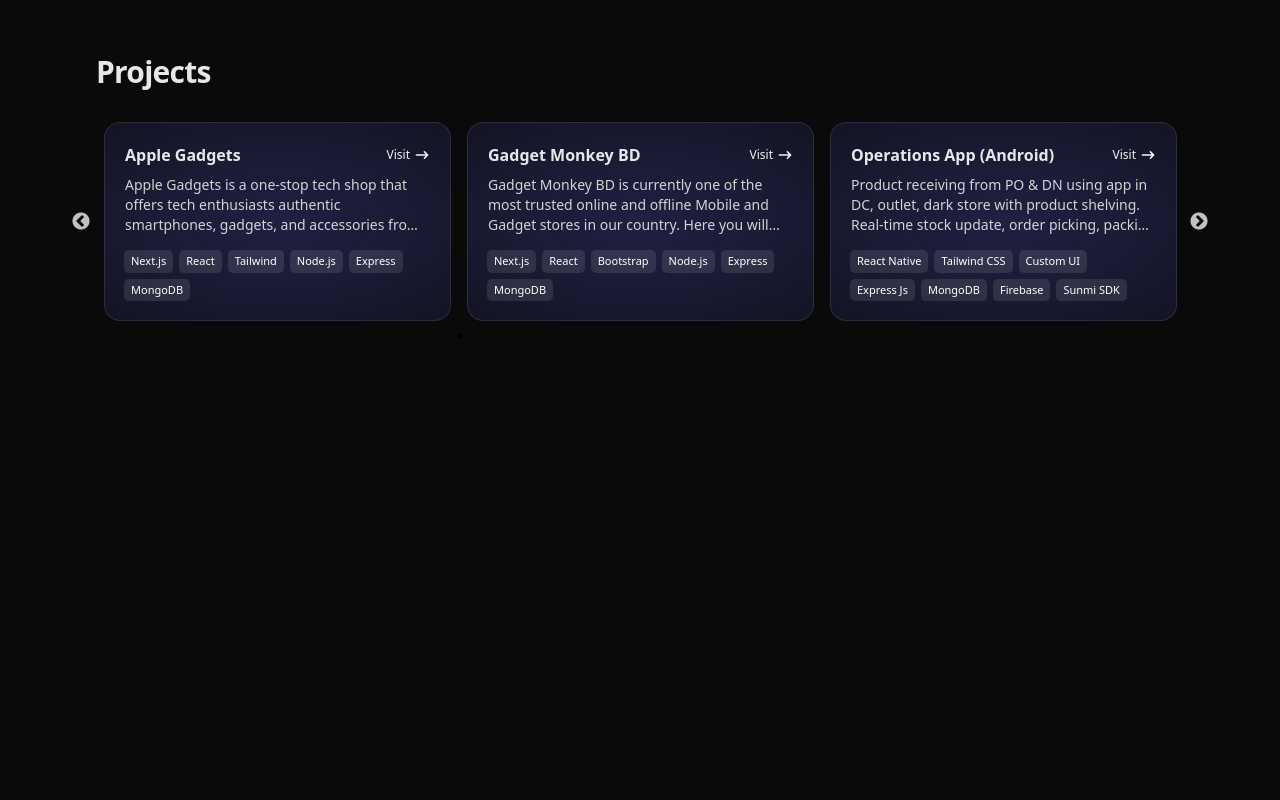
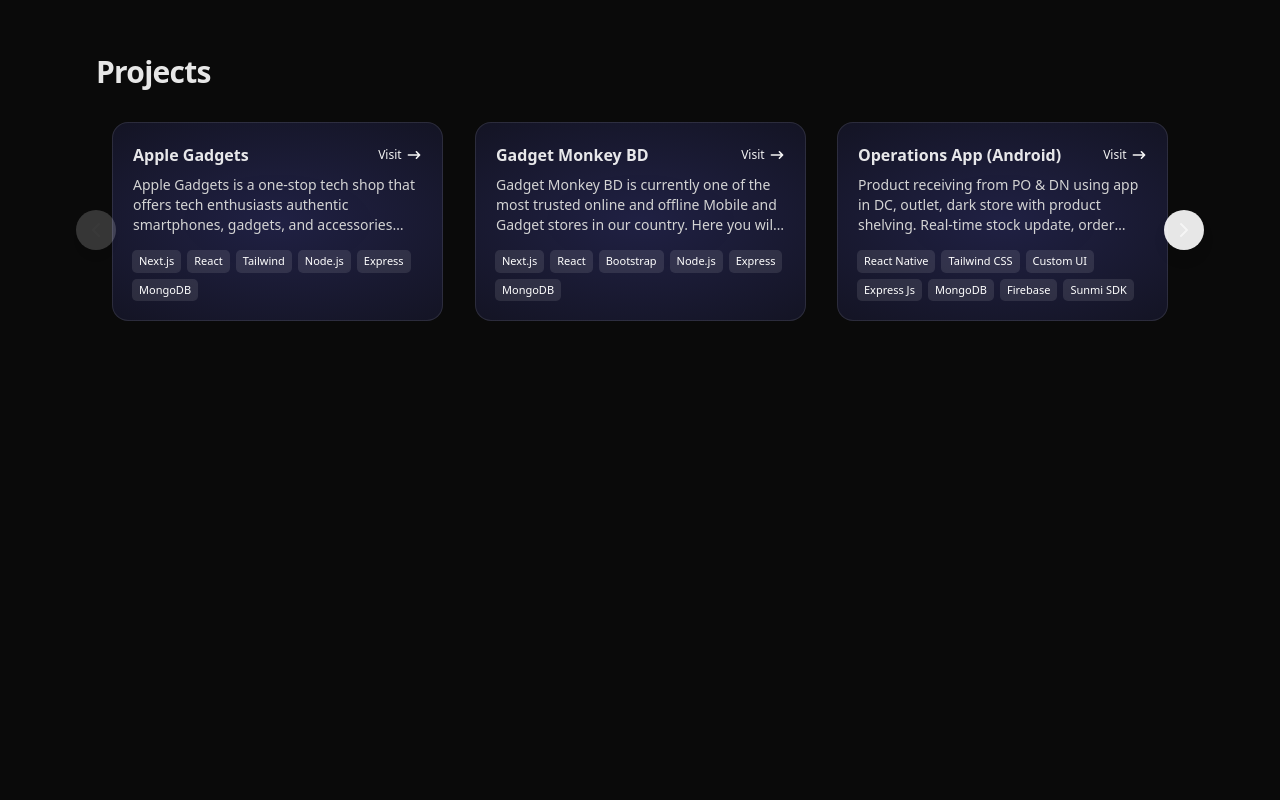
Before and after one commit to ovi100/ovi100.github.io, a Next.js app: page / in a window 1280 px wide. Shown: the part 5300-6100 px from the top of the page. Built offline with nearby package versions, Linux system fonts and the light colour scheme.

Commit message:
[UPDATE]:new project slider is added, slick slider is removed and skill icons moved in lib folder

```diff
--- a/app/components/SkillCard.tsx
+++ b/app/components/SkillCard.tsx
@@ -1,63 +1,8 @@
 import React, { useCallback } from 'react';
-import { IconsType, SkillItem } from '../types';
-import { LuCode, LuDatabase } from "react-icons/lu";
-import { TbBrandReactNative } from "react-icons/tb";
-import { BsDatabaseUp } from "react-icons/bs";
-import { GrDatabase } from "react-icons/gr";
-import { FaChartLine } from "react-icons/fa";
-import { MdSecurityUpdate } from "react-icons/md";
-import {
-  SiReact,
-  SiJavascript,
-  SiTypescript,
-  SiNextdotjs,
-  SiTailwindcss,
-  SiNodedotjs,
-  SiMongodb,
-  SiExpress,
-  SiPython,
-  SiFirebase,
-  SiGithub,
-  SiFigma,
-  SiVercel,
-  SiNotion,
-  SiGnometerminal,
-  SiThreedotjs,
-  SiGooglemaps,
-  SiAuthelia,
-  SiSupabase,
-} from "react-icons/si";
+import { Icons } from '../lib/icons';
+import { SkillItem } from '../types';
 import ProgressBar from './ProgressBar';
 import { getDuration } from '../utils';
-
-const Icons: IconsType = {
-  "code": <LuCode />,
-  "react": <SiReact size={22} />,
-  "react native": <TbBrandReactNative size={22} />,
-  "javascript": <SiJavascript size={22} />,
-  "typescript": <SiTypescript size={22} />,
-  "next.js": <SiNextdotjs size={22} />,
-  "tailwind css": <SiTailwindcss size={22} />,
-  "node.js": <SiNodedotjs size={22} />,
-  "mongodb": <SiMongodb size={22} />,
-  "express.js": <SiExpress size={22} />,
-  "python": <SiPython size={22} />,
-  "firebase": <SiFirebase size={22} />,
-  "sql": <LuDatabase size={22} />,
-  "git & github": <SiGithub size={22} />,
-  "figma": <SiFigma size={22} />,
-  "vercel": <SiVercel size={22} />,
-  "restful apis": <GrDatabase size={22} />,
-  "render": <BsDatabaseUp size={22} />,
-  "notion": <SiNotion size={22} />,
-  "ai tools": <SiGnometerminal size={22} />,
-  "chart.js": <FaChartLine size={22} />,
-  "three.js": <SiThreedotjs size={22} />,
-  "maps api": <SiGooglemaps size={22} />,
-  "jwt": <SiAuthelia size={22} />,
-  "supabase": <SiSupabase size={22} />,
-  "hotupdater": <MdSecurityUpdate size={22} />,
-};
 
 const SkillCard = ({ title, items }: { title: string; items: SkillItem[] }) => {
   const onMouseMove = useCallback(
@@ -89,7 +34,9 @@
                 </div>
                 <div>
                   <p className="text-xs text-white">{item.name}</p>
-                  <p className="text-xs text-white">{getDuration(item.startDate || '', item.endDate || '')}</p>
+                  <p className="text-xs text-white">
+                    {item.startDate && item.endDate ? getDuration(item.startDate, item.endDate) : ''}
+                  </p>
                 </div>
               </div>
               <span className={`text-xs bg-white/10 ${item.label === 'Expert' ? 'text-green-400'
--- a/app/components/sections/Projects.tsx
+++ b/app/components/sections/Projects.tsx
@@ -1,36 +1,84 @@
 "use client";
-import Slider from "react-slick";
+import { useRef, useState, useEffect } from "react";
 import Section from "./Section";
 import Card from "../Card";
 import { Project } from "@/app/types";
+import { LuChevronLeft, LuChevronRight } from "react-icons/lu";
 
 const Projects = ({ items }: { items: Project[] }) => {
-  const settings = {
-    dots: true,
-    infinite: true,
-    speed: 500,
-    slidesToShow: 3,
-    slidesToScroll: 1,
-    responsive: [
-      {
-        breakpoint: 1024,
-        settings: { slidesToShow: 2 }
-      },
-      {
-        breakpoint: 640,
-        settings: { slidesToShow: 1 }
-      }
-    ]
+  const scrollRef = useRef<HTMLDivElement>(null);
+  const [scrollLeft, setScrollLeft] = useState(false);
+  const [scrollRight, setScrollRight] = useState(true);
+
+  // Function to check scroll position
+  const checkScroll = () => {
+    if (scrollRef.current) {
+      const { scrollLeft, scrollWidth, clientWidth } = scrollRef.current;
+      setScrollLeft(scrollLeft > 0);
+      // scrollLeft + clientWidth equals scrollWidth when at the end
+      // Use a 1px buffer for sub-pixel rendering issues
+      setScrollRight(scrollLeft + clientWidth < scrollWidth - 1);
+    }
   };
+
+  useEffect(() => {
+    const currentRef = scrollRef.current;
+    if (currentRef) {
+      currentRef.addEventListener("scroll", checkScroll);
+      // Initial check
+      checkScroll();
+    }
+    return () => currentRef?.removeEventListener("scroll", checkScroll);
+  }, [items]);
+
+  const scroll = (direction: "left" | "right") => {
+    if (scrollRef.current) {
+      const { clientWidth } = scrollRef.current;
+      const scrollAmount = direction === "left" ? -clientWidth : clientWidth;
+      scrollRef.current.scrollBy({ left: scrollAmount, behavior: "smooth" });
+    }
+  };
+
   return (
     <Section id="projects" title="Projects">
-      <Slider {...settings}>
-        {items.map((project, index) => (
-          //<div key={index} className="px-2 pb-10">
-          <Card key={index} item={project} />
-          //</div>
-        ))}
-      </Slider>
+      <div className="relative group w-full">
+        {/* Left Button */}
+        <button
+          onClick={() => scroll("left")}
+          disabled={!scrollLeft}
+          className={`absolute -left-5 top-[45%] -translate-y-1/2 z-10 p-2 rounded-full bg-white/90 dark:bg-zinc-800 shadow-lg transition-all
+            ${!scrollLeft ? "opacity-20 cursor-not-allowed" : "opacity-100 cursor-pointer hover:scale-110 active:scale-95"}`}
+          aria-label="Scroll left"
+        >
+          <LuChevronLeft size={24} />
+        </button>
+
+        {/* The Scroll Container */}
+        <div
+          ref={scrollRef}
+          className="flex w-full snap-inline overflow-x-auto pb-10 scrollbar-hide"
+        >
+          {items.map((project, index) => (
+            <div
+              key={index}
+              className="w-full shrink-0 snap-center px-2 md:w-1/2 lg:w-1/3"
+            >
+              <Card item={project} />
+            </div>
+          ))}
+        </div>
+
+        {/* Right Button */}
+        <button
+          onClick={() => scroll("right")}
+          disabled={!scrollRight}
+          className={`absolute -right-5 top-[45%] -translate-y-1/2 z-10 p-2 rounded-full bg-white/90 dark:bg-zinc-800 shadow-lg transition-all
+            ${!scrollRight ? "opacity-20 cursor-not-allowed" : "opacity-100 cursor-pointer hover:scale-110 active:scale-95"}`}
+          aria-label="Scroll right"
+        >
+          <LuChevronRight size={24} />
+        </button>
+      </div>
     </Section>
   );
 };
--- a/app/globals.css
+++ b/app/globals.css
@@ -42,3 +42,25 @@
 .animate-shake {
   animation: shake 0.5s infinite ease-in-out;
 }
+
+/* project slider scroll css */
+
+@layer utilities {
+  /* Hide scrollbar for Chrome, Safari and Opera */
+  .scrollbar-hide::-webkit-scrollbar {
+    display: none;
+  }
+
+  /* Hide scrollbar for IE, Edge and Firefox */
+  .scrollbar-hide {
+    -ms-overflow-style: none;  /* IE and Edge */
+    scrollbar-width: none;  /* Firefox */
+  }
+}
+
+/* Ensure smooth snapping behavior */
+.snap-inline {
+  scroll-snap-type: x mandatory;
+  scroll-behavior: smooth;
+  -webkit-overflow-scrolling: touch; /* Smooth momentum scrolling on iOS */
+}
--- a/app/layout.tsx
+++ b/app/layout.tsx
@@ -1,8 +1,11 @@
-import type { Metadata } from 'next';
-import "slick-carousel/slick/slick.css";
-import "slick-carousel/slick/slick-theme.css";
+import type { Metadata, Viewport } from 'next';
 import './globals.css'
 
+
+export const viewport: Viewport = {
+  width: 'device-width',
+  initialScale: 1,
+}
 
 export const metadata: Metadata = {
   title: 'Abu Sayed — Portfolio',
@@ -13,7 +16,7 @@
 export default function RootLayout({ children }: { children: React.ReactNode }) {
   return (
     <html lang="en">
-      <body>{children}</body>
+      <body suppressHydrationWarning>{children}</body>
     </html>
   )
 }
--- /dev/null
+++ b/app/lib/icons.tsx
@@ -0,0 +1,58 @@
+import { IconsType } from "../types";
+
+import { LuCode, LuDatabase } from "react-icons/lu";
+import { TbBrandReactNative } from "react-icons/tb";
+import { BsDatabaseUp } from "react-icons/bs";
+import { GrDatabase } from "react-icons/gr";
+import { FaChartLine } from "react-icons/fa";
+import { MdSecurityUpdate } from "react-icons/md";
+import {
+  SiReact,
+  SiJavascript,
+  SiTypescript,
+  SiNextdotjs,
+  SiTailwindcss,
+  SiNodedotjs,
+  SiMongodb,
+  SiExpress,
+  SiPython,
+  SiFirebase,
+  SiGithub,
+  SiFigma,
+  SiVercel,
+  SiNotion,
+  SiGnometerminal,
+  SiThreedotjs,
+  SiGooglemaps,
+  SiAuthelia,
+  SiSupabase,
+} from "react-icons/si";
+
+export const Icons: IconsType = {
+  "code": <LuCode />,
+  "react": <SiReact size={22} />,
+  "react native": <TbBrandReactNative size={22} />,
+  "javascript": <SiJavascript size={22} />,
+  "typescript": <SiTypescript size={22} />,
+  "next.js": <SiNextdotjs size={22} />,
+  "tailwind css": <SiTailwindcss size={22} />,
+  "node.js": <SiNodedotjs size={22} />,
+  "mongodb": <SiMongodb size={22} />,
+  "express.js": <SiExpress size={22} />,
+  "python": <SiPython size={22} />,
+  "firebase": <SiFirebase size={22} />,
+  "sql": <LuDatabase size={22} />,
+  "git & github": <SiGithub size={22} />,
+  "figma": <SiFigma size={22} />,
+  "vercel": <SiVercel size={22} />,
+  "restful apis": <GrDatabase size={22} />,
+  "render": <BsDatabaseUp size={22} />,
+  "notion": <SiNotion size={22} />,
+  "ai tools": <SiGnometerminal size={22} />,
+  "chart.js": <FaChartLine size={22} />,
+  "three.js": <SiThreedotjs size={22} />,
+  "maps api": <SiGooglemaps size={22} />,
+  "jwt": <SiAuthelia size={22} />,
+  "supabase": <SiSupabase size={22} />,
+  "hotupdater": <MdSecurityUpdate size={22} />,
+};
--- a/app/page.tsx
+++ b/app/page.tsx
@@ -34,7 +34,7 @@
       <Contact person={person} />
 
       <footer className="py-12 text-center text-xs text-neutral-400">
-        © {new Date().getFullYear()} Abu Sayed. Built with Next.js, Three.js and Tailwind.
+        © {new Date().getFullYear()} Abu Sayed. Built with Next.js 15, Three.js and Tailwind.
       </footer>
     </main>
   );
--- a/app/types/index.ts
+++ b/app/types/index.ts
@@ -71,5 +71,11 @@
 };
 
 export type IconsType = {
-  [key: string]: React.ReactNode
+  [key: string]: ReactNode
 };
+
+export type SectionType = {
+  id: string;
+  title: string;
+  children: ReactNode;
+};
--- a/package.json
+++ b/package.json
@@ -15,9 +15,7 @@
     "react": "19.1.0",
     "react-dom": "19.1.0",
     "react-icons": "^5.5.0",
-    "react-slick": "^0.31.0",
     "react-typing-effect": "^2.0.5",
-    "slick-carousel": "^1.8.1",
     "three": "^0.179.1"
   },
   "devDependencies": {
```
Also changed, not shown: app/components/sections/Section.tsx (+2 -10 lines), 1 other file (tests, documents, lock files or other folders).
